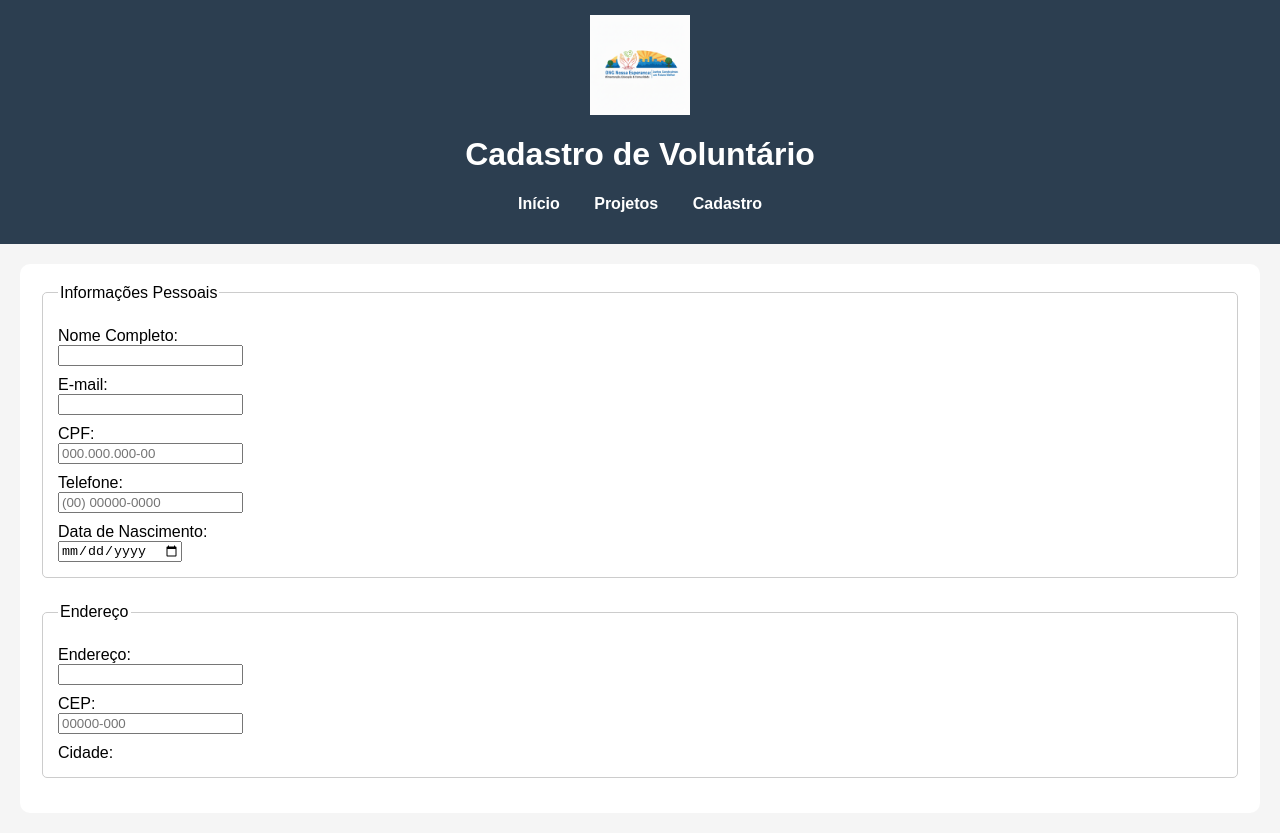
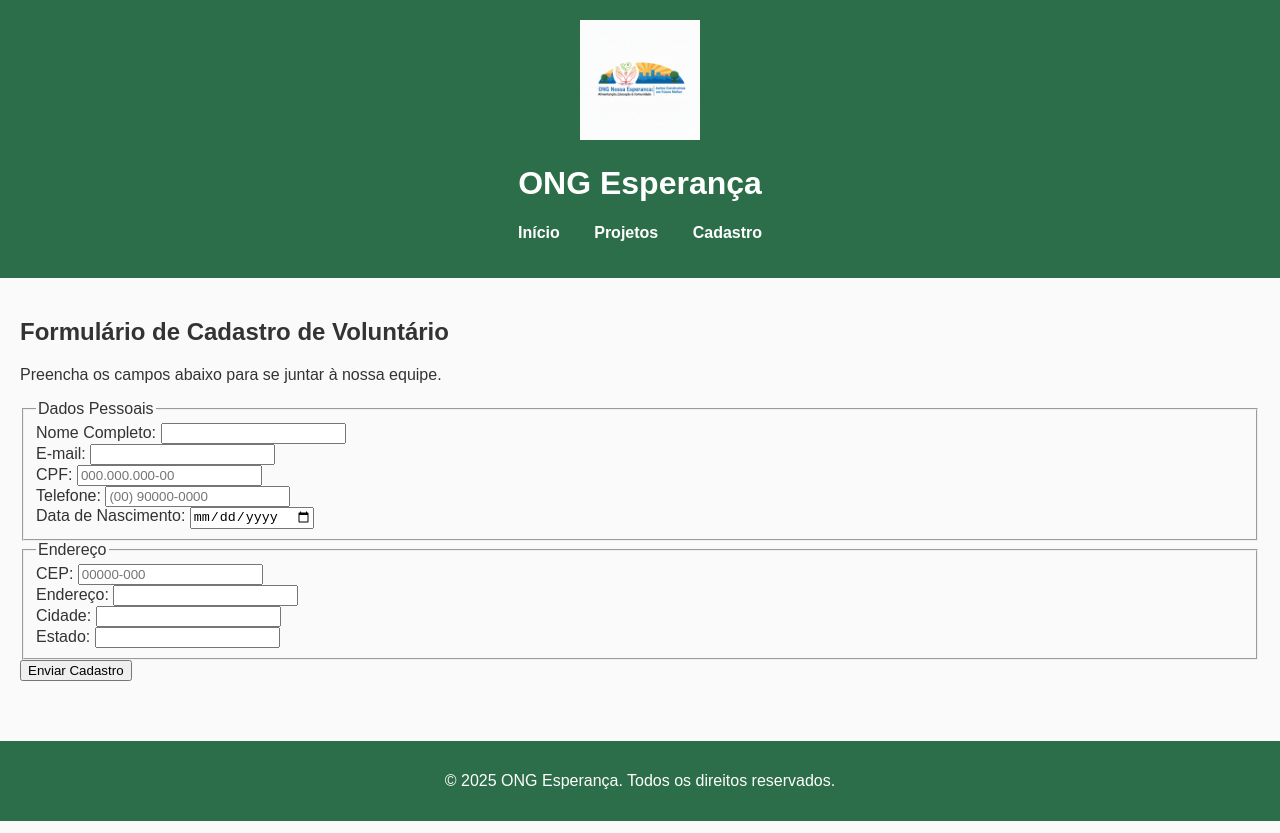
Before and after one commit to JhenniFalcao/aulaProgramacaoWeb, a plain HTML site: page cadastro.html in a window 1280 px wide. Drawn offline with Linux system fonts and the light colour scheme; files that its build step writes are made by us from their sources.

Commit message:
Finalização dos detalhes

```diff
--- a/assets/css/style.css
+++ b/assets/css/style.css
@@ -1,20 +1,23 @@
+/* Estilo geral */
 body {
     font-family: Arial, sans-serif;
     margin: 0;
-    background-color: #f5f5f5;
+    padding: 0;
+    background-color: #fafafa;
+    color: #333;
 }
 
+/* Cabeçalho */
 header {
-    background-color: #2c3e50;
+    background-color: #2c6e49;
     color: white;
-    padding: 15px 0;
     text-align: center;
+    padding: 20px;
 }
 
-.logo {
-    width: 100px;
-    display: block;
-    margin: 0 auto 10px;
+header .logo {
+    width: 120px;
+    height: auto;
 }
 
 nav ul {
@@ -22,64 +25,43 @@ nav ul {
     padding: 0;
 }
 
-nav li {
-    display: inline;
+nav ul li {
+    display: inline-block;
     margin: 0 15px;
 }
 
-nav a {
+nav ul li a {
     color: white;
     text-decoration: none;
     font-weight: bold;
 }
 
+nav ul li a:hover {
+    text-decoration: underline;
+}
+
+/* Seções principais */
 main {
     padding: 20px;
-    background-color: white;
-    margin: 20px;
-    border-radius: 10px;
+}
+
+section {
+    margin-bottom: 40px;
 }
 
 .banner {
     width: 100%;
+    max-width: 700px;
+    height: auto;
+    display: block;
+    margin: 20px auto;
     border-radius: 10px;
-    margin-top: 10px;
 }
 
+/* Rodapé */
 footer {
+    background-color: #2c6e49;
+    color: white;
     text-align: center;
-    background-color: #2c3e50;
-    color: white;
-    padding: 10px;
+    padding: 15px;
 }
-
-form {
-    display: flex;
-    flex-direction: column;
-    gap: 10px;
-}
-
-fieldset {
-    border: 1px solid #ccc;
-    border-radius: 5px;
-    padding: 15px;
-    margin-bottom: 15px;
-}
-
-label {
-    display: block;
-    margin-top: 10px;
-}
-
-button {
-    background-color: #27ae60;
-    color: white;
-    padding: 10px;
-    border: none;
-    border-radius: 5px;
-    cursor: pointer;
-}
-
-button:hover {
-    background-color: #2ecc71;
-}
--- a/cadastro.html
+++ b/cadastro.html
@@ -3,13 +3,13 @@
 <head>
     <meta charset="UTF-8">
     <meta name="viewport" content="width=device-width, initial-scale=1.0">
-    <title>Cadastro de Voluntário</title>
-    <link rel="stylesheet" href="css/style.css">
+    <title>Cadastro - ONG Esperança</title>
+    <link rel="stylesheet" href="assets/css/style.css">
 </head>
 <body>
     <header>
         <img src="assets/img/logo.png" alt="Logo da ONG" class="logo">
-        <h1>Cadastro de Voluntário</h1>
+        <h1>ONG Esperança</h1>
         <nav>
             <ul>
                 <li><a href="index.html">Início</a></li>
@@ -20,34 +20,74 @@
     </header>
 
     <main>
-        <form>
+        <section id="formulario-cadastro">
+            <h2>Formulário de Cadastro de Voluntário</h2>
+            <p>Preencha os campos abaixo para se juntar à nossa equipe.</p>
+
+            <form action="#" method="POST">
+                <!-- Agrupamento de dados pessoais -->
                 <fieldset>
-                <legend>Informações Pessoais</legend>
+                    <legend>Dados Pessoais</legend>
 
+                    <div>
                         <label for="nome">Nome Completo:</label>
-                <input type="text" id="nome" name="nome" required>
+                        <input type="text" id="nome" name="nome" required minlength="3">
+                    </div>
 
+                    <div>
                         <label for="email">E-mail:</label>
                         <input type="email" id="email" name="email" required>
+                    </div>
 
+                    <div>
                         <label for="cpf">CPF:</label>
-                <input type="text" id="cpf" name="cpf" maxlength="14" placeholder="000.000.000-00" required>
+                        <!-- A validação com 'pattern' funciona como uma máscara de formato -->
+                        <input type="text" id="cpf" name="cpf" placeholder="000.000.000-00" required pattern="\d{3}\.\d{3}\.\d{3}-\d{2}">
+                    </div>
 
+                    <div>
                         <label for="telefone">Telefone:</label>
-                <input type="tel" id="telefone" name="telefone" maxlength="15" placeholder="(00) 00000-0000" required>
+                        <input type="tel" id="telefone" name="telefone" placeholder="(00) 90000-0000" required pattern="\(\d{2}\)\s\d{5}-\d{4}">
+                    </div>
 
-                <label for="data">Data de Nascimento:</label>
-                <input type="date" id="data" name="data" required>
+                    <div>
+                        <label for="nascimento">Data de Nascimento:</label>
+                        <input type="date" id="nascimento" name="nascimento" required>
+                    </div>
                 </fieldset>
 
+                <!-- Agrupamento de endereço -->
                 <fieldset>
                     <legend>Endereço</legend>
 
+                    <div>
+                        <label for="cep">CEP:</label>
+                        <input type="text" id="cep" name="cep" placeholder="00000-000" required pattern="\d{5}-\d{3}">
+                    </div>
+
+                    <div>
                         <label for="endereco">Endereço:</label>
                         <input type="text" id="endereco" name="endereco" required>
+                    </div>
 
-                <label for="cep">CEP:</label>
-                <input type="text" id="cep" name="cep" maxlength="9" placeholder="00000-000" required>
+                    <div>
+                        <label for="cidade">Cidade:</label>
+                        <input type="text" id="cidade" name="cidade" required>
+                    </div>
 
-                <label for="cidade">Cidade:</label>
-                <input type="text" id="ci
+                    <div>
+                        <label for="estado">Estado:</label>
+                        <input type="text" id="estado" name="estado" required maxlength="2">
+                    </div>
+                </fieldset>
+
+                <button type="submit">Enviar Cadastro</button>
+            </form>
+        </section>
+    </main>
+
+    <footer>
+        <p>© 2025 ONG Esperança. Todos os direitos reservados.</p>
+    </footer>
+</body>
+</html>
```
Also changed, not shown: index.html (+4 -4 lines), projeto.html (+17 -10 lines). Lines whose indentation alone changed are shown as unchanged.
